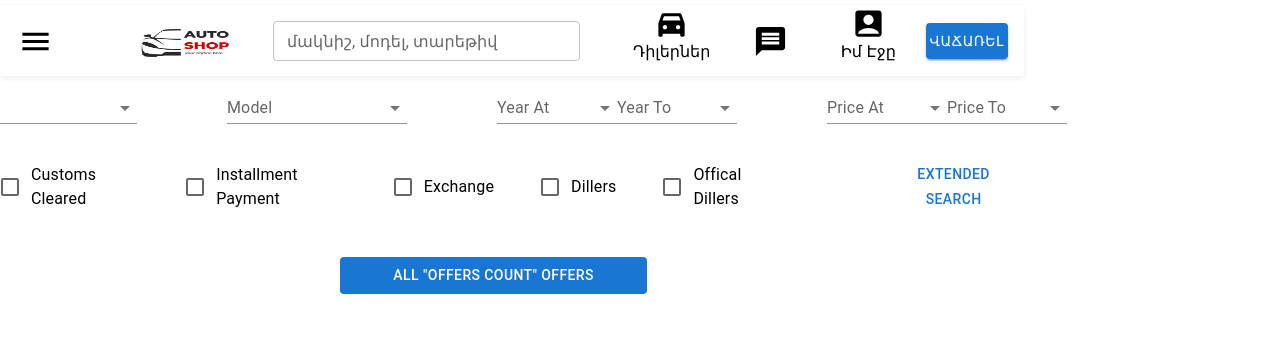
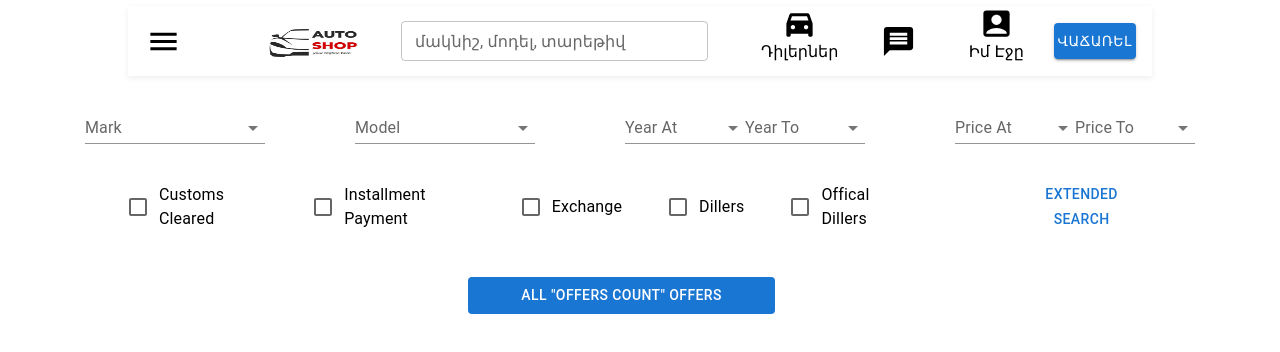
Before and after one commit to Artush-Miqayelyan/React-Final-Project, a Next.js app: page / in a window 1280 px wide. Shown: the top 352 px of the page. Built offline with nearby package versions, Linux system fonts and the light colour scheme; no server answers.

Commit message:
Merge Header and Filter

```diff
--- a/app/page.js
+++ b/app/page.js
@@ -21,7 +21,7 @@ export default function Home() {
 
   console.log('LOG ::: CARS', cars)
 
-  return <div>
+  return <div className="main" id="main">
     <Header />
     <FilterBar />
   </div>
```
